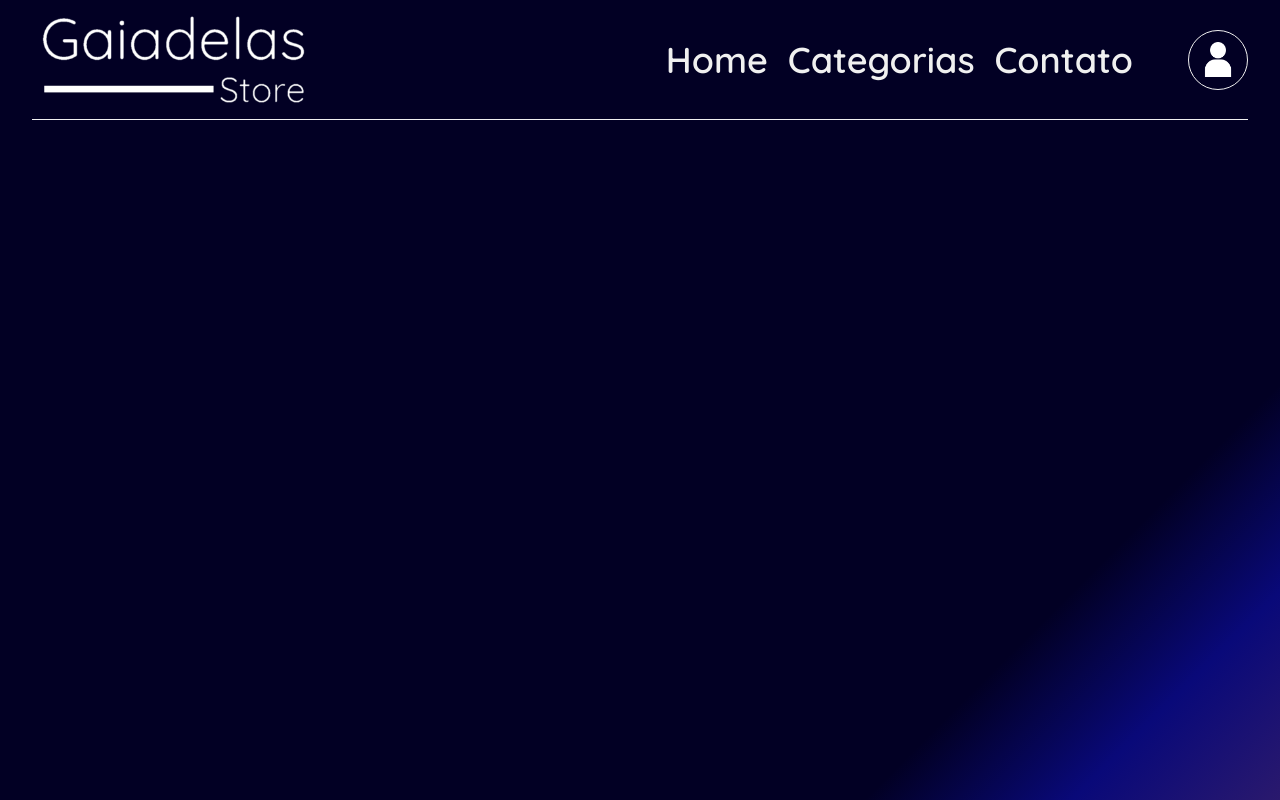
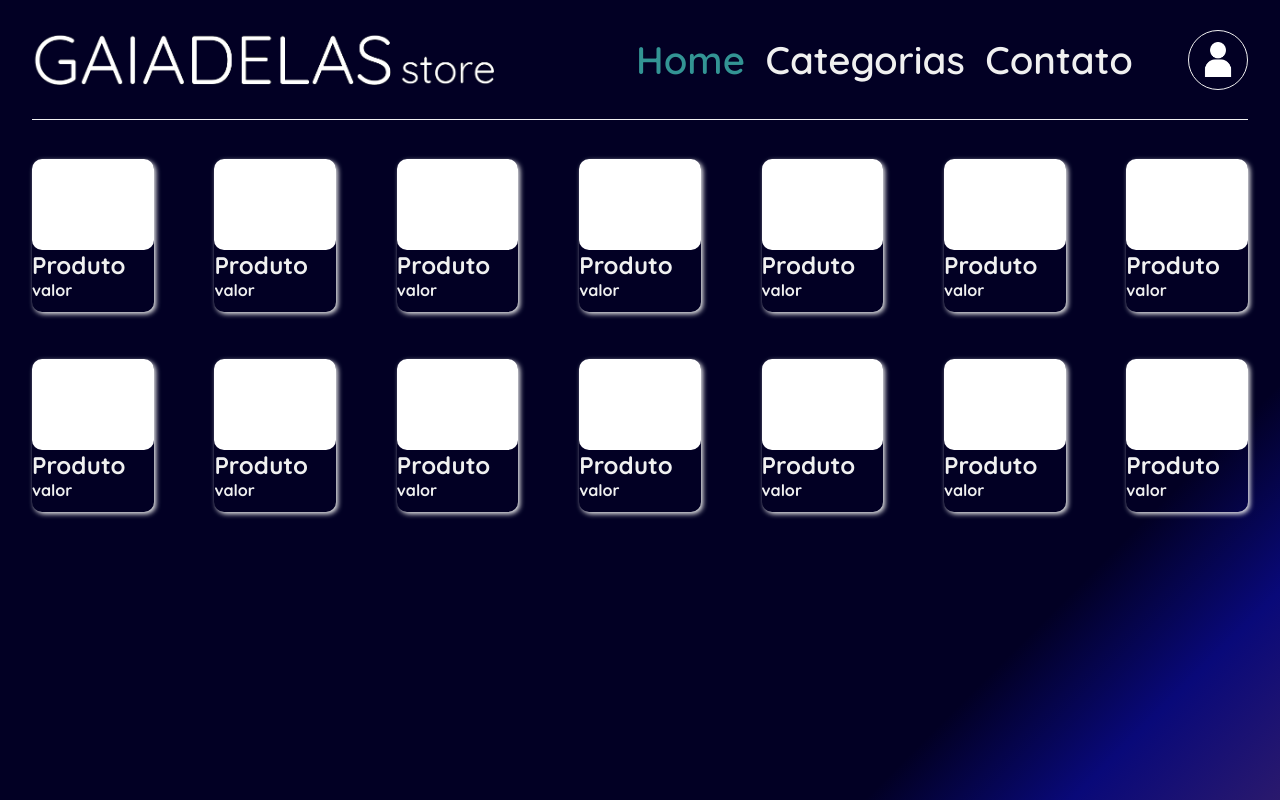
Before and after one commit to Johsep06/gaiadelas-store, a Flask app: page / in a window 1280 px wide. Run offline with Flask 3, Linux system fonts and the light colour scheme.

Commit message:
Desenvolvimento do novo feed

```diff
--- /dev/null
+++ b/static/css/feed-store.css
@@ -0,0 +1,37 @@
+main section {
+    /* border: 1px solid red; */
+    height: 170px;
+    width: 95vw;
+    margin: auto;
+    margin-top: 30px;
+    display: flex;
+    align-items: center;
+    justify-content: space-between;
+}
+
+main section article {
+    height: 90%;
+    width: 10%;
+    transition: .2s;
+    box-shadow: 2px 2px 5px var(--color-font);
+    border-radius: 10px;
+    /* border: 1px solid var(--color-font); */
+    /* display: flex;
+    flex-direction: column;
+    align-items: start;
+    justify-content: space-around; */
+}
+
+main section article:hover {
+    box-shadow: 5px 5px 10px var(--color-emphasis);
+    transition: .2s;
+}
+
+section article figure {
+    height: 60%;
+    width: 100%;
+    border-radius: inherit;
+    /* margin: auto; */
+    /* margin-top: 2%; */
+    background-color: white;
+}
--- a/static/css/header.css
+++ b/static/css/header.css
@@ -1,5 +1,16 @@
+header {
+    font-size: 1.6em;
+    height: 15%;
+    width: 95vw;
+    display: flex;
+    align-items: center;
+    justify-content: space-between;
+    border-bottom: 1px solid var(--color-font);
+    margin: auto;
+}
+
 img#logo {
-    height: 100%;
+    height: 60%;
     width: auto;
 }
 
@@ -13,20 +24,24 @@ div.user-img-container {
     width: 60px;
     display: grid;
     place-items: center;
-    border: 1px solid var(--color-quaternary);
+    border: 1px solid var(--color-font);
     border-radius: 50%;
 }
 
-header aside {
+header section {
     display: flex;
     align-items: center;
 }
 
-aside nav {
+section nav {
     margin-right: 50px;
 }
 
-aside nav a {
+section nav a {
     margin: 5px;
     font-weight: 600;
 }
+
+a.selected {
+    color: var(--color-emphasis);
+}
--- a/static/css/style.css
+++ b/static/css/style.css
@@ -5,12 +5,12 @@
 }
 
 :root {
-    --color-primary: #2a196d;
+    --color-primary: #020024;
     --color-secondary: #090979;
-    --color-tertiary: #020024;
-    --color-quaternary: #f0f0f0;
+    --color-tertiary: #2a196d;
+    --color-font: #f0f0f0;
     --color-emphasis: #339494;
-    --gradient: linear-gradient(135deg, var(--color-tertiary) 80%, var(--color-secondary) 90%, rgba(42,25,109,1) 100%);
+    --gradient: linear-gradient(135deg, var(--color-primary) 80%, var(--color-secondary) 90%, var(--color-tertiary) 100%);
 }
 
 body {
@@ -18,25 +18,14 @@ body {
     font-size: 1.5em;
     font-family: "Quicksand", serif;
     height: 100vh;
-    color: var(--color-quaternary);
+    color: var(--color-font);
 }
 
 a, a:visited, a:active {
-    color: var(--color-quaternary);
+    color: var(--color-font);
     text-decoration: none;
 }
 
 a:hover {
     color: var(--color-emphasis);
 }
-
-header#main-header {
-    font-size: 1.5em;
-    height: 15%;
-    width: 95vw;
-    display: flex;
-    align-items: center;
-    justify-content: space-between;
-    border-bottom: 1px solid var(--color-quaternary);
-    margin: auto;
-}
--- a/static/js/script.js
+++ b/static/js/script.js
@@ -14,3 +14,7 @@ function render_container(route, containerId) {
             console.error('Erro ao carregar conteúdo:', error);
         });
 }
+
+function change_page(page) {
+    window.location.href = page
+}
--- /dev/null
+++ b/templates/feed-store.html
@@ -0,0 +1,74 @@
+<section>
+    <article>
+        <figure class="item-img"></figure>
+        <h4>Produto</h4>
+        <h6>valor</h6>
+    </article>
+    <article>
+        <figure class="item-img"></figure>
+        <h4>Produto</h4>
+        <h6>valor</h6>
+    </article>
+    <article>
+        <figure class="item-img"></figure>
+        <h4>Produto</h4>
+        <h6>valor</h6>
+    </article>
+    <article>
+        <figure class="item-img"></figure>
+        <h4>Produto</h4>
+        <h6>valor</h6>
+    </article>
+    <article>
+        <figure class="item-img"></figure>
+        <h4>Produto</h4>
+        <h6>valor</h6>
+    </article>
+    <article>
+        <figure class="item-img"></figure>
+        <h4>Produto</h4>
+        <h6>valor</h6>
+    </article>
+    <article>
+        <figure class="item-img"></figure>
+        <h4>Produto</h4>
+        <h6>valor</h6>
+    </article>
+</section>
+<section>
+    <article>
+        <figure class="item-img"></figure>
+        <h4>Produto</h4>
+        <h6>valor</h6>
+    </article>
+    <article>
+        <figure class="item-img"></figure>
+        <h4>Produto</h4>
+        <h6>valor</h6>
+    </article>
+    <article>
+        <figure class="item-img"></figure>
+        <h4>Produto</h4>
+        <h6>valor</h6>
+    </article>
+    <article>
+        <figure class="item-img"></figure>
+        <h4>Produto</h4>
+        <h6>valor</h6>
+    </article>
+    <article>
+        <figure class="item-img"></figure>
+        <h4>Produto</h4>
+        <h6>valor</h6>
+    </article>
+    <article>
+        <figure class="item-img"></figure>
+        <h4>Produto</h4>
+        <h6>valor</h6>
+    </article>
+    <article>
+        <figure class="item-img"></figure>
+        <h4>Produto</h4>
+        <h6>valor</h6>
+    </article>
+</section>
--- a/templates/header.html
+++ b/templates/header.html
@@ -1,11 +1,11 @@
 <img src="{{ url_for('static', filename='imgs/gaiadelas-store-white.png') }}" id="logo">
-<aside>
+<section>
     <nav>
-        <a href="#">Home</a>
+        <a class="selected" href="{{ url_for('home.home') }}">Home</a>
         <a href="#">Categorias</a>
         <a href="#">Contato</a>
     </nav>
     <div class="user-img-container">
         <img src="{{ url_for('static', filename='imgs/user.png') }}" id="user">
     </div>
-</aside>
+</section>
--- a/templates/index.html
+++ b/templates/index.html
@@ -22,6 +22,7 @@
 <script src="{{ url_for('static', filename='js/script.js') }}"></script>
 <script>
     render_container('/header', 'main-header')
+    render_container('/feed', 'main-feed')
 </script>
 
 </html>
```
Also changed, not shown: static/imgs/gaiadelas-store-white.png, 1 other file.
